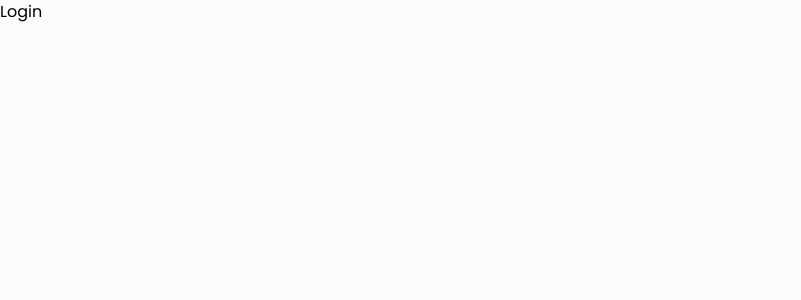
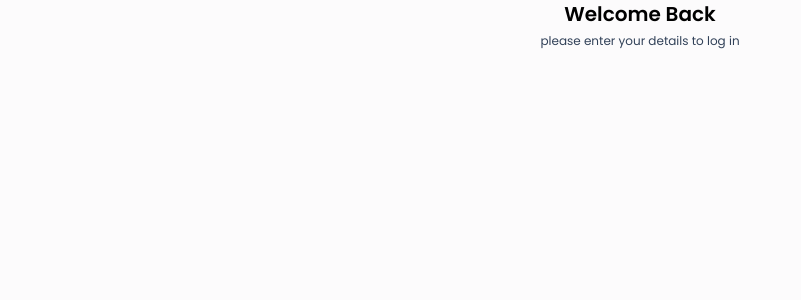
Before and after one commit to hawlerzzz/ExpenseTracker, a React (Vite) app in the folder Frontend/expense-tracker/: page /login in a window 1280 px wide. Shown: the top 300 px of the page, without its empty margins (0-801 px from the left). Built offline with nearby package versions, Linux system fonts and the light colour scheme.

Commit message:
Update Login.jsx
Add basic Login page layout with welcome message and instructions

```diff
--- a/Frontend/expense-tracker/src/pages/Auth/Login.jsx
+++ b/Frontend/expense-tracker/src/pages/Auth/Login.jsx
@@ -2,7 +2,14 @@
 
 const Login = () => {
   return (
-    <div>Login</div>
+    <div>
+      <div className='lgtw-[70%] h-3/4 md:h-full flex flex-col justify-center items-center'>
+        <h3 className='text-xl font-semibold text-black'>Welcome Back</h3>
+        <p className='text-xs text-slate-700 mt-[5px] mb-6'>
+          please enter your details to log in
+        </p>
+      </div>
+    </div>
   )
 }
 
```
